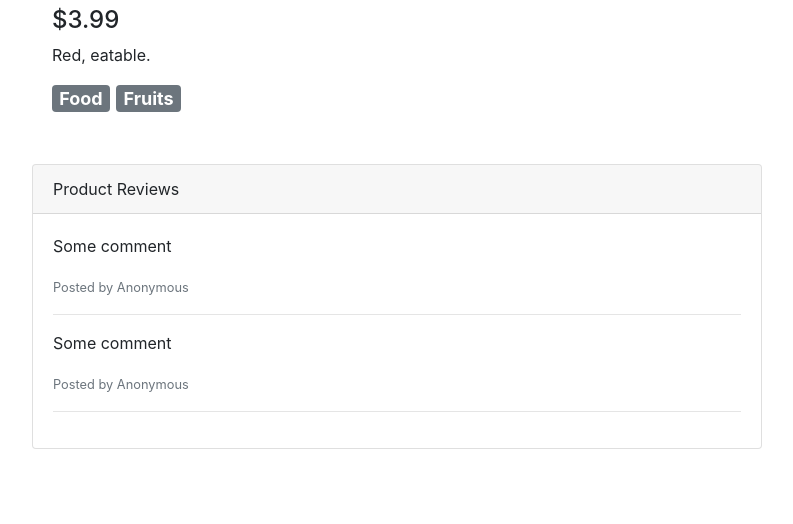
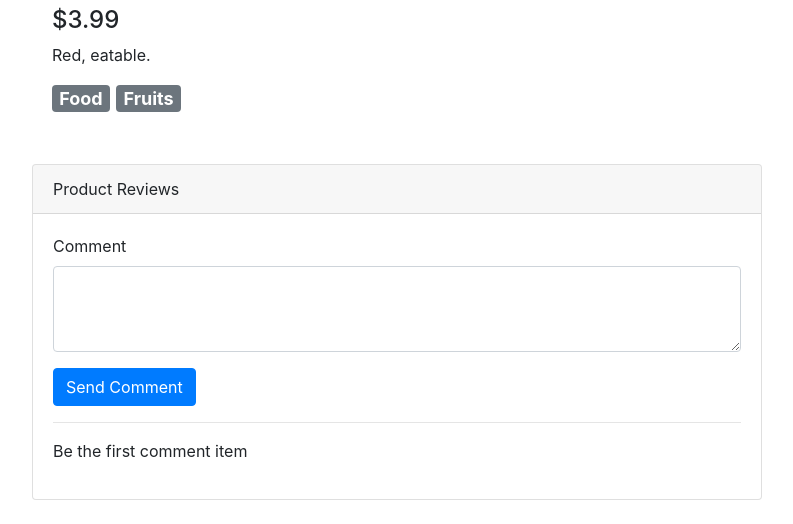
Before and after one commit to wesolyigor/allegrosz, a Flask app: page /items/1 in a window 1280 px wide. Shown: the part 683-1207 px from the top of the page, without its empty margins (433-1226 px from the left). Before the commit the page ends 1132 px from the top, so only its background shows below. Run offline with Flask 2, Linux system fonts and the light colour scheme; data comes from the database, SQL or seed files in the repository; both versions use the stored data as it was after the commit; parts of the project's set-up code (start-up, migrations or seed data) failed here and were passed over; some libraries are stand-ins or nearby versions.

Commit message:
add comments to app

```diff
--- a/alegrosz/__init__.py
+++ b/alegrosz/__init__.py
@@ -12,9 +12,11 @@ def create_app():
 
     from alegrosz.views.main_views import main_bp
     from alegrosz.views.items_views import item_bp
+    from alegrosz.views.comments_views import comment_bp
 
     alegrosz.register_blueprint(main_bp)
     alegrosz.register_blueprint(item_bp)
+    alegrosz.register_blueprint(comment_bp)
 
     return alegrosz
 
--- /dev/null
+++ b/alegrosz/forms/comments_forms.py
@@ -0,0 +1,9 @@
+from flask_wtf import FlaskForm
+from wtforms import TextAreaField, HiddenField, SubmitField
+from wtforms.validators import DataRequired
+
+
+class NewCommentForm(FlaskForm):
+    content = TextAreaField("Comment", validators=[DataRequired("Data is required")])
+    item_id = HiddenField(validators=[DataRequired()])
+    submit = SubmitField("Send Comment")
--- /dev/null
+++ b/alegrosz/templates/_comment.html
@@ -0,0 +1,4 @@
+<p>{{ content }}</p>
+
+<small class="text-muted">Posted by Anonymous.</small>
+<hr>
--- a/alegrosz/templates/item.html
+++ b/alegrosz/templates/item.html
@@ -51,12 +51,25 @@
                 Product Reviews
             </div>
             <div class="card-body">
-                <p>Some comment</p>
-                <small class="text-muted">Posted by Anonymous</small>
-                <hr>
-                <p>Some comment</p>
-                <small class="text-muted">Posted by Anonymous</small>
-                <hr>
+                <form action="{{ url_for('comments.add_comment') }}" class="comment-form" method="post">
+                    {{ commentForm.hidden_tag() }}
+                    <div class="form-group">
+                        {{ commentForm.content.label }}
+                        {{ commentForm.content(class='form-control', rows='3') }}
+                    </div>
+                        {{ commentForm.submit(class='btn btn-primary') }}
+                        <span class="comment-error"></span>
+                </form>
+                <hr class="form-boarder">
+                {% if comments %}
+                    {% for comment in comments %}
+                        {% with content = comment.content %}
+                            {% include '_comment.html' %}
+                        {% endwith %}
+                    {% endfor %}
+                {% else %}
+                    <p class="placeholder-comment">Be the first comment item</p>
+                {% endif %}
             </div>
         </div>
     </div>
--- a/alegrosz/views/items_views.py
+++ b/alegrosz/views/items_views.py
@@ -3,6 +3,7 @@ from werkzeug.utils import redirect, unescape
 
 from alegrosz.db import get_db
 from alegrosz.forms.cateogry_forms import CategoryForm
+from alegrosz.forms.comments_forms import NewCommentForm
 from alegrosz.forms.item_forms import NewItemForm, EditItemForm, RemoveItemForm
 from alegrosz.helpers.helpers_images import save_image_upload
 
@@ -34,7 +35,22 @@ def item(item_id):
         }
     except TypeError:
         item = {}
-    return render_template('item.html', item=item, removeItemForm=remove_item_form)
+
+    comments = []
+
+    if item:
+        comments_from_db = c.execute('''SELECT
+        content FROM comments
+        WHERE item_id = ?
+        ORDER BY id DESC
+        ''', (item_id,))
+
+        comments = [{'content': row[0]} for row in comments_from_db]
+
+    commentForm = NewCommentForm()
+    commentForm.item_id.data = item_id
+    return render_template('item.html', item=item, removeItemForm=remove_item_form, commentForm=commentForm,
+                           comments=comments)
 
 
 @item_bp.route('/add', methods=['GET', 'POST'])
```
Also changed, not shown: alegrosz/views/comments_views.py (added, +26 -0 lines), alegrosz/database/alegrosz.db.
